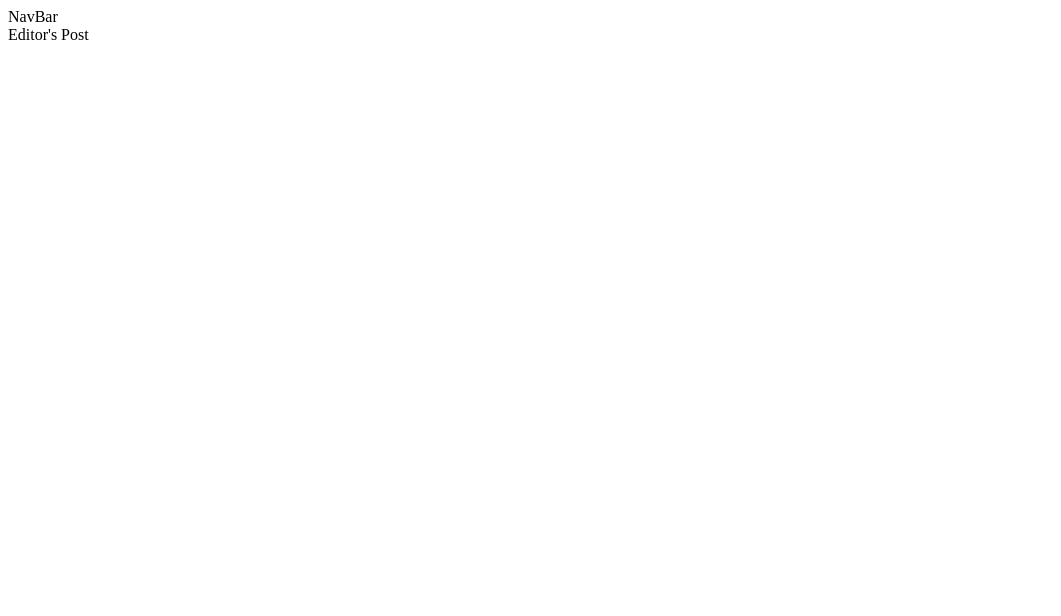
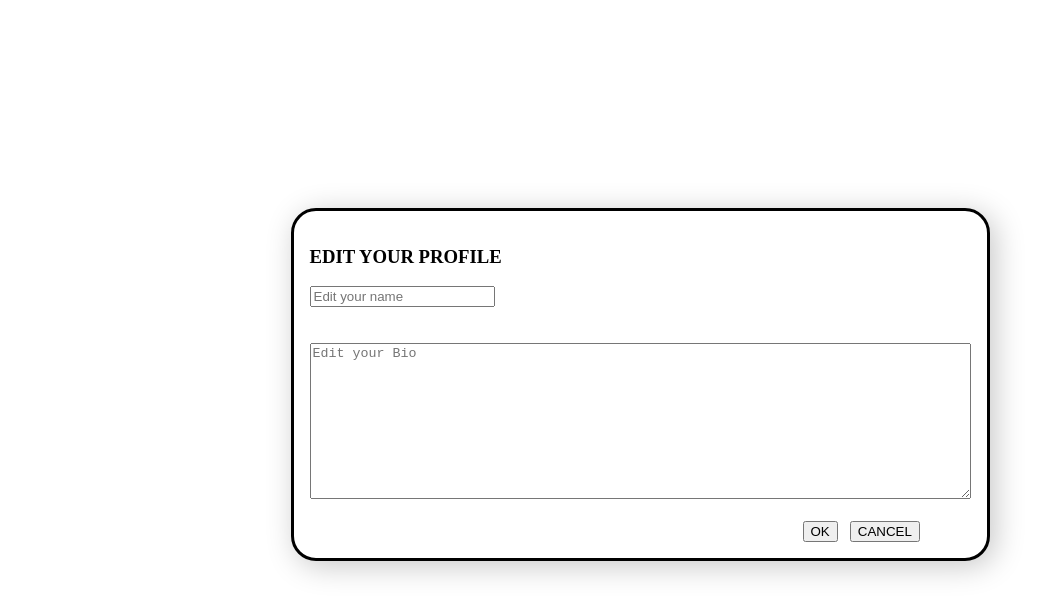
Before and after one commit to Adesina-Abiodun/SkillUp-Blog, a React (Vite) app in the folder SKILLUP-BLOG/: page /editor/1 in a window 1280 px wide. Shown: the top 616 px of the page, without its empty margins (0-1061 px from the left). Built offline with nearby package versions, Linux system fonts and the light colour scheme.

Commit message:
Created Modal

```diff
--- a/SKILLUP-BLOG/package.json
+++ b/SKILLUP-BLOG/package.json
@@ -9,6 +9,7 @@
     "preview": "vite preview"
   },
   "dependencies": {
+    "axios": "^1.1.3",
     "react": "^18.2.0",
     "react-dom": "^18.2.0",
     "react-hook-form": "^7.38.0",
--- /dev/null
+++ b/SKILLUP-BLOG/src/EditorPage/EditorPost.css
@@ -0,0 +1,11 @@
+.dialogbox {
+    margin-top: 200px;
+    border-radius: 25px;
+    box-shadow: 5px 5px 30px rgb(199, 199, 199);
+}
+
+.btn {
+
+    margin-left: 493px;
+
+}
--- a/SKILLUP-BLOG/src/EditorPage/EditorPost.jsx
+++ b/SKILLUP-BLOG/src/EditorPage/EditorPost.jsx
@@ -1,12 +1,47 @@
-import NavBar from '../NavBar/NavBar'
+import React from 'react'
+import './EditorPost.css'
+import { useForm } from "react-hook-form";
+import axios from "axios";
 
 
-const EditorPost = () => {
-    return (
-        <div>
-            <NavBar/>
-            Editor's Post</div>
-    );
+
+
+function EditorPost() {
+    const { register, handleSubmit } = useForm()
+    const submitData = (data) => {
+    console.log(data)
+    axios
+      .post(" ",data)
+      .then((response) => {
+        console.log(response)
+        alert(response)
+
+      });
+  };
+
+
+  return (
+    <div>
+          <dialog open className='dialogbox'>
+              <h3>EDIT YOUR PROFILE </h3>
+            <form onSubmit={handleSubmit(submitData)}>
+              <div>
+            <input type="text" name='edit'{...register("edit")} placeholder='Edit your name'/>
+              </div>
+              <br />
+              <br />
+            <div className='bio'>
+            <textarea name="Bio" {...register("Bio")} id="" cols="80" rows="10" placeholder='Edit your Bio' ></textarea>
+                  </div>
+                  <br />
+            <div className='btn'>
+                    <button type='submit'>OK</button>&nbsp;&nbsp;&nbsp;
+                    <button type='submit'>CANCEL</button>
+            </div>
+            </form>
+      </dialog>
+    </div>
+  )
 }
 
 export default EditorPost;
```
Also changed, not shown: SKILLUP-BLOG/src/App.jsx (line endings or trailing spaces), 1 other file (tests, documents, lock files or other folders).
